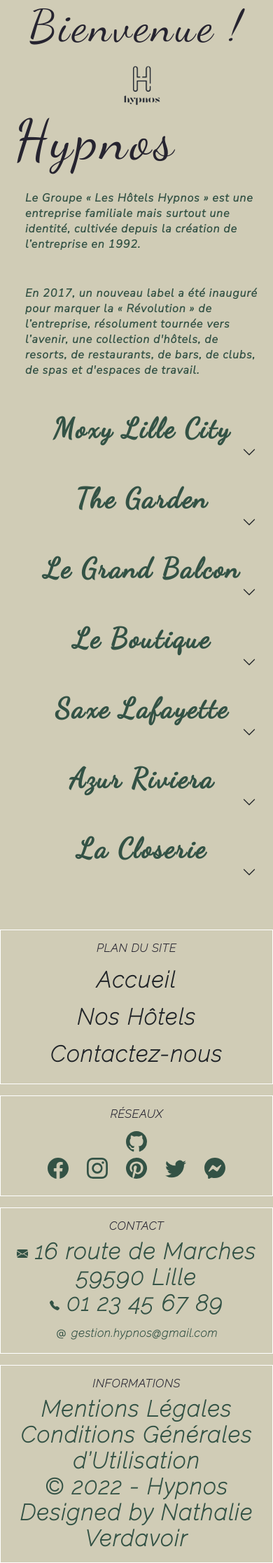
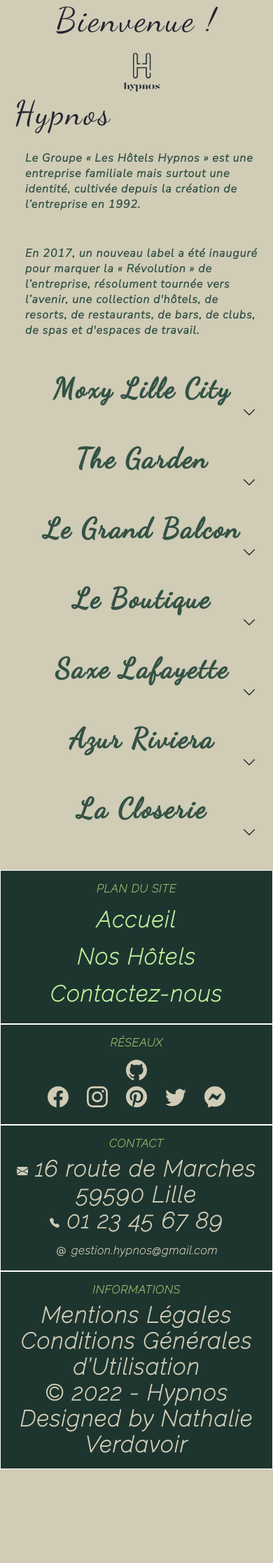
Before and after one commit to Nathalie-Verdavoir/hypnos, a Symfony app: template templates/accueil/index.html.twig in a window 390 px wide. Shown: the part 123-2356 px from the top of the page at 70% size. After the commit the page ends 2222 px from the top, so only its background shows below. Run offline with Twig, Linux system fonts and the light colour scheme; the template is opened without the code that fills it, so the values that code supplies are empty; some libraries are stand-ins or nearby versions.

Commit message:
change style on footer and fix display on mobile

```diff
--- a/public/style/global.css
+++ b/public/style/global.css
@@ -79,6 +79,7 @@ body > header > nav > div > button {
 }
 
 main {
+  margin-bottom: 1%;
   min-height: 70vh;
 }
 
@@ -89,7 +90,7 @@ main {
 }
 
 h1 {
-    font-size: 5rem;
+    font-size: 3rem;
     color: var(--color-dark-grey);
 
 }
@@ -99,7 +100,7 @@ h1.title {
 }
 
 h2 {
-  font-size: 4rem;
+  font-size: 3rem;
   color: var(--color-dark-grey);
 }
 
@@ -190,7 +191,7 @@ a:hover {
 }
 
 .fond-clair {
-  width: 60vw;
+  width: 80vw;
   margin: auto;
   padding-top: 1rem;
   padding-inline: 1rem;
@@ -308,15 +309,37 @@ div > ul > li {
 }
 
 footer {
-  padding-top: 1rem;
+  background-color: var(--color-green-5);
+  color: #d0ccb6;
+}
+
+footer.row {
+  padding: 0;
 }
 
 footer > * {
   font-family: 'Raleway', sans-serif;
 }
+
+footer>.col-12{
+  margin-top: 0;
+}
+.title-footer {
+  color: var(--color-green-2);
+}
+
+.plan-link {
+  color: var(--color-green-1);
+}
+
+.plan-link:hover {
+  color: var(--color-beige-1);
+}
+
 body > footer > div > div > a {
   font-size: 1rem;
 }
+
 .list-group-item,
 .list-group-item.active {
   background-color: transparent;
@@ -563,7 +586,7 @@ form {
   }
 
   h2 {
-    font-size: 3rem;
+    font-size: 4rem;
     color: var(--color-dark-grey);
   }
 
@@ -600,4 +623,8 @@ form {
   .menu-hotels {
     display:block;
   }
+
+  .fond-clair {
+    width: 60vw;
+  }
 }
--- a/templates/footer.html.twig
+++ b/templates/footer.html.twig
@@ -1,14 +1,14 @@
 <footer class="row text-center g-0">
         <div class="col-12  col-lg-3 border border-white p-3">
-            <h3 class="text-uppercase fs-6 fw-bold">plan du site</h3>
+            <h3 class="text-uppercase title-footer fs-6 fw-bold">plan du site</h3>
             <ul class="list-group">
-                <li class="list-group-item border-0"><a href="{{ path('app_accueil') }}">Accueil</a></li>
-                <li class="list-group-item border-0"><a href="{{ path('app_hotel_index') }}">Nos Hôtels</a></li>
-                <li class="list-group-item border-0"><a href="{{ path('contact') }}">Contactez-nous</a></li>
+                <li class="plan-link list-group-item border-0"><a href="{{ path('app_accueil') }}">Accueil</a></li>
+                <li class="plan-link list-group-item border-0"><a href="{{ path('app_hotel_index') }}">Nos Hôtels</a></li>
+                <li class="plan-link list-group-item border-0"><a href="{{ path('contact') }}">Contactez-nous</a></li>
             </ul>
         </div>
         <div class="col-12  col-lg-3 border border-white p-3">
-            <h3 class="text-uppercase fs-6 fw-bold">réseaux</h3>
+            <h3 class="text-uppercase title-footer fs-6 fw-bold">réseaux</h3>
             <a href="https://github.com/Nathalie-Verdavoir/hypnos">
                 <svg xmlns="http://www.w3.org/2000/svg" width="30" height="30" fill="currentColor" class="bi bi-github" viewBox="0 0 16 16">
                     <title>GitHub of this project</title>
@@ -46,7 +46,7 @@
             </a>
         </div>
         <div class="col-12  col-lg-3 border border-white p-3">
-            <h3 class="text-uppercase fs-6 fw-bold">contact</h3>
+            <h3 class="text-uppercase title-footer fs-6 fw-bold">contact</h3>
             <div itemprop="address" itemscope itemtype="https://schema.org/PostalAddress">
                 <span itemprop="streetAddress">
                     <svg xmlns="http://www.w3.org/2000/svg" width="16" height="16" fill="currentColor" class="bi bi-envelope-fill" viewBox="0 0 16 16">
@@ -74,7 +74,7 @@
             </div>
         </div>
         <div class="col-12  col-lg-3 border border-white p-3">
-            <h3 class="text-uppercase fs-6 fw-bold">Informations</h3>
+            <h3 class="text-uppercase title-footer fs-6 fw-bold">Informations</h3>
             <a href="{{ path('app_mentions') }}">Mentions Légales</a> <br>
             <a href="{{ path('app_cgu') }}">Conditions Générales d’Utilisation</a><br>
             © 2022 - Hypnos
--- a/templates/legals/cgu.html.twig
+++ b/templates/legals/cgu.html.twig
@@ -4,7 +4,7 @@
 
 {% block body %}
 
-    <div class="container large-width m-5">
+    <div class="container large-width">
         <div class="row align-items-start">
         <img class="logo mx-auto d-block" src="{{ asset('images/logo.PNG') }}" alt="Logo Hypnos" />
                 <h1 class="title mx-auto d-block">Conditions Générales d’Utilisation</h1>
```
